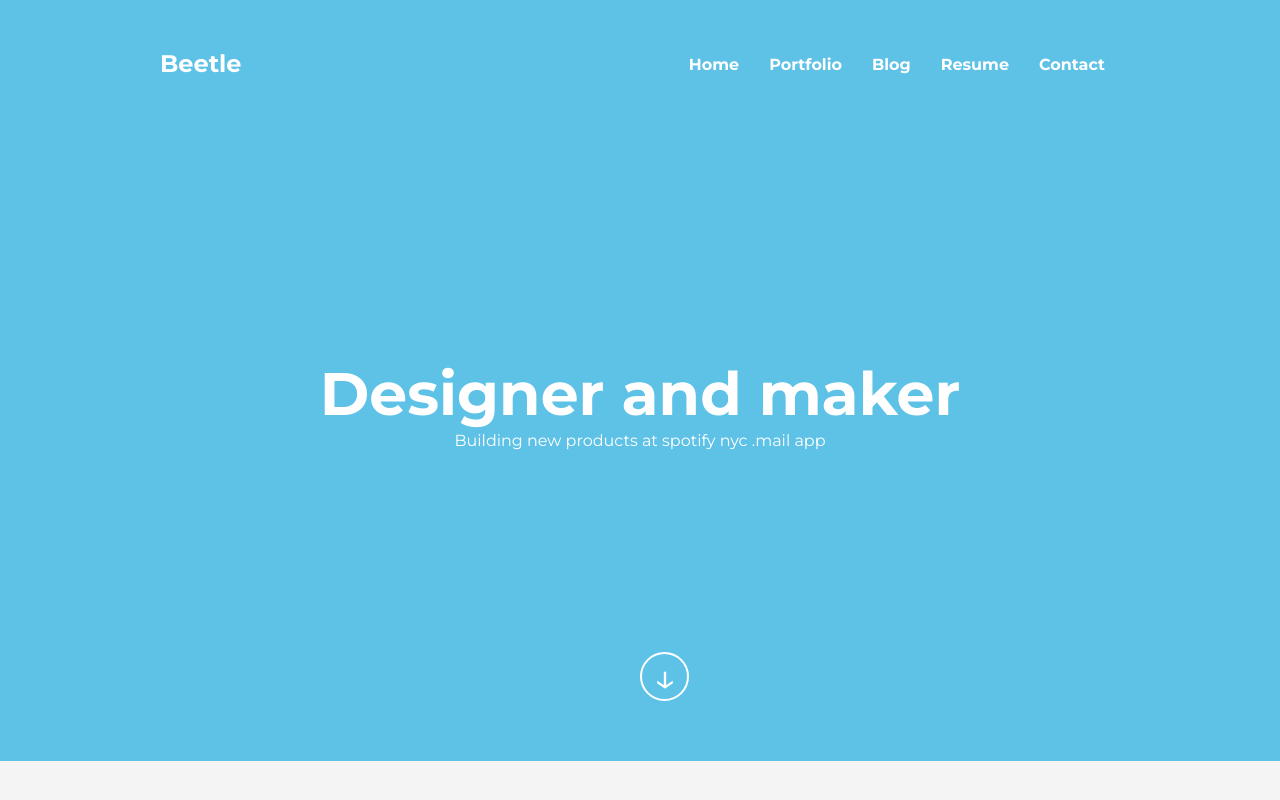
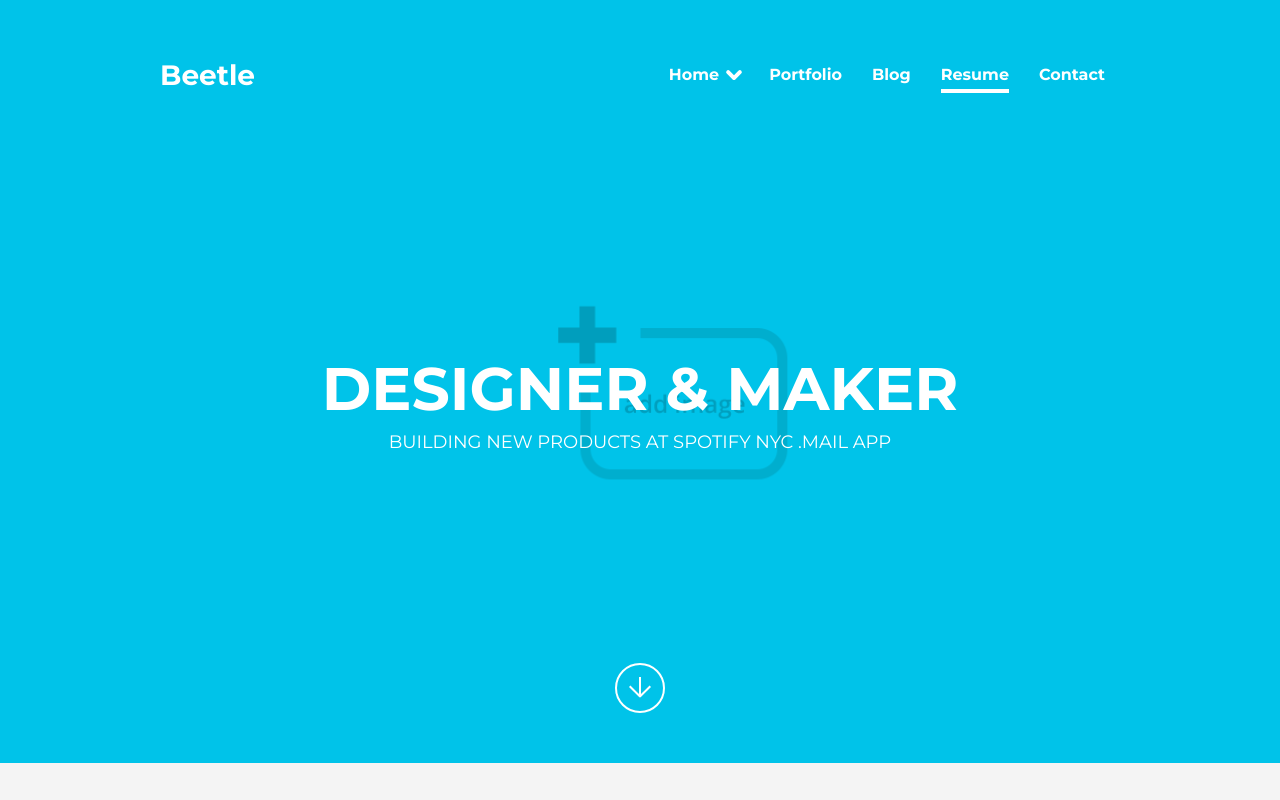
Before and after one commit to purpl3mint/beetle-template, a plain HTML site: page index.html in a window 1280 px wide. Shown: the top 800 px of the page. Drawn offline with nearby package versions, Linux system fonts and the light colour scheme.

Commit message:
Refactored title

```diff
--- a/css/styles.css
+++ b/css/styles.css
@@ -15,75 +15,146 @@ h1, h2 {
     position: relative;
 }
 
+/*header styling*/
 .header {
+    padding-top: 50px;
     background-color: rgb(94, 194, 231);
+    background-image: url("../images/add-image-bg.png");
+    background-size: cover;
+    background-position-y: center;
+    background-position-x: center;
     font-weight: bold;
     color: white;
 }
 
 .header .wrapper {
     display: flex;
-    flex-direction: row;
-    justify-content: space-between;
-    vertical-align: text-bottom;
+    flex-direction: column;
 }
 
 .header__title {
-    font-size: 24px;
-    line-height: 28px;
-    padding-top: 50px;
+    font-weight: 700;
+    font-size: 28px;
+}
+
+.nav {
+    width: 100%;
+    display: flex;
+    flex-direction: row;
+    justify-content: space-between;
+    align-items: center;
 }
 
 .nav__items {
+    list-style-type: none;
     display: flex;
     flex-direction: row;
-    justify-content: end;
-    list-style-type: none;
-    padding-top: 0;
 }
 
 .nav__item {
-    display: inline-block;
+    position: relative;
+    padding: 0px 15px 0px 15px;
     text-decoration: none;
-    padding: 15px;
-    padding-top: 40px;
     color: white;
 }
 
+.nav__item-arrowed {
+    padding: 0px 35px 0px 15px;
+}
+
+.nav__item-arrowed::after,
+.nav__item-arrowed::before {
+    content: "";
+    display: block;
+    position: absolute;
+    width: 4px;
+    height: 12px;
+    border-radius: 2px;
+    background-color: white;
+}
+
+.nav__item-arrowed::after {
+    top: 4px;
+    right: 15px;
+    transform: rotate(45deg);
+}
+
+.nav__item-arrowed::before {
+    top: 4px;
+    right: 21px;
+    transform: rotate(-45deg);
+}
+
+.nav__item span {
+    padding-bottom: 5px;
+}
+
+.nav__item-underlined span {
+    border-bottom: 4px solid white;
+}
+
 .title {
-    background-color: rgb(94, 194, 231);
-    color: white;
+    display: flex;
+    flex-direction: column;
+    justify-content: center;
+    align-items: center;
     padding-top: 250px;
-    padding-bottom: 310px;
-    text-align: center;
+    padding-bottom: 50px;
 }
 
 .title__title {
-    margin-top: 0;
+    font-weight: 700;
     font-size: 60px;
     line-height: 77px;
+    margin-bottom: 5px;
 }
 
 .title__description {
-    position: relative;
-    top: 0px;
     font-weight: 400;
+    font-size: 18px;
+    margin-bottom: 210px;
 }
 
 .title__arrow {
-    position: absolute;
     display: block;
-    width: 45px;
-    height: 45px;
-    left: 480px;
-    bottom: -250px;
-    color: white;
-    text-decoration: none;
+    position: relative;
+    width: 46px;
+    height: 46px;
     border: 2px solid white;
     border-radius: 50%;
-    font-size: 40px;
 }
 
+.title__arrow div {
+    position: absolute;
+    width: 2px;
+    height: 20px;
+    top: 12px;
+    left: 22px;
+    background-color: white;
+}
+
+.title__arrow div::before,
+.title__arrow div::after {
+    content: "";
+    position: absolute;
+    width: 2px;
+    height: 15px;
+    transform: rotate(45deg);
+    background-color: white;
+}
+
+.title__arrow div::before {
+    top: 7px;
+    left: 5px;
+    transform: rotate(45deg);
+}
+
+.title__arrow div::after {
+    top: 7px;
+    left: -5px;
+    transform: rotate(-45deg);
+}
+/*first slider styling*/
 .slider-responsibilities {
     background-color: rgb(244, 244, 244);
 }
@@ -187,9 +258,13 @@ h1, h2 {
     border-radius: 25px;
 }
 
+.portfolio__item:hover {
+    background-color: rgb(94, 194, 231);
+}
+
 .portfolio__item-big {
     grid-area: bi;
-    background-color: rgb(94, 194, 231);
+    background-color: rgb(244, 244, 244);
 }
 
 
--- a/index.html
+++ b/index.html
@@ -20,28 +20,31 @@
 
   <header class="header">
     <div class="wrapper">
-      <div class="header__title">Beetle</div>
+
       <nav class="nav">
+        <div class="header__title">Beetle</div>
         <ul class="nav__items">
-          <li><a href="#" class="nav__item">Home</a></li>
-          <li><a href="#" class="nav__item">Portfolio</a></li>
-          <li><a href="#" class="nav__item">Blog</a></li>
-          <li><a href="#" class="nav__item">Resume</a></li>
-          <li><a href="#" class="nav__item">Contact</a></li>
+          <li><a href="#" class="nav__item nav__item-arrowed"><span>Home</span></a></li>
+          <li><a href="#" class="nav__item"><span>Portfolio</span></a></li>
+          <li><a href="#" class="nav__item"><span>Blog</span></a></li>
+          <li><a href="#" class="nav__item nav__item-underlined"><span>Resume</span></a></li>
+          <li><a href="#" class="nav__item"><span>Contact</span></a></li>
         </ul>
       </nav>
+
+      <div class="title">
+        <h1 class="title__title">DESIGNER & MAKER</h1>
+        <span class="title__description">BUILDING NEW PRODUCTS AT SPOTIFY NYC .MAIL APP</span>
+        <a class="title__arrow" href="#">
+          <div>
+          </div>
+        </a>
+      </div>
+
     </div>
   </header>
 
   <main class="main">
-    <div class="title">
-      <div class="wrapper">
-        <h1 class="title__title">Designer and maker</h1>
-        <span class="title__description">Building new products at spotify nyc .mail app</span>
-        <a class="title__arrow" href="#">&darr;</a>
-      </div>
-    </div>
-
     <div class="slider slider-responsibilities">
       <div class="wrapper">
         <div class="slide slide1">
@@ -67,15 +70,15 @@
       <div class="wrapper">
         <h2 class="portfolio__title">PORTFOLIO</h2>
         <div class="portfolio-grid-container">
-          <div class="portfolio__item-1"></div>
-          <div class="portfolio__item-big"></div>
-          <div class="portfolio__item-2"></div>
-          <div class="portfolio__item-3"></div>
-          <div class="portfolio__item-4"></div>
-          <div class="portfolio__item-5"></div>
-          <div class="portfolio__item-6"></div>
-          <div class="portfolio__item-7"></div>
-          <div class="portfolio__item-8"></div>
+          <div class="portfolio__item portfolio__item-1"></div>
+          <div class="portfolio__item portfolio__item-big"></div>
+          <div class="portfolio__item portfolio__item-2"></div>
+          <div class="portfolio__item portfolio__item-3"></div>
+          <div class="portfolio__item portfolio__item-4"></div>
+          <div class="portfolio__item portfolio__item-5"></div>
+          <div class="portfolio__item portfolio__item-6"></div>
+          <div class="portfolio__item portfolio__item-7"></div>
+          <div class="portfolio__item portfolio__item-8"></div>
         </div>
         <a class="portfolio__browse" href="#">Browse portfolio</a>
       </div>
```
Also changed, not shown: images/add-image-bg.png (added).
